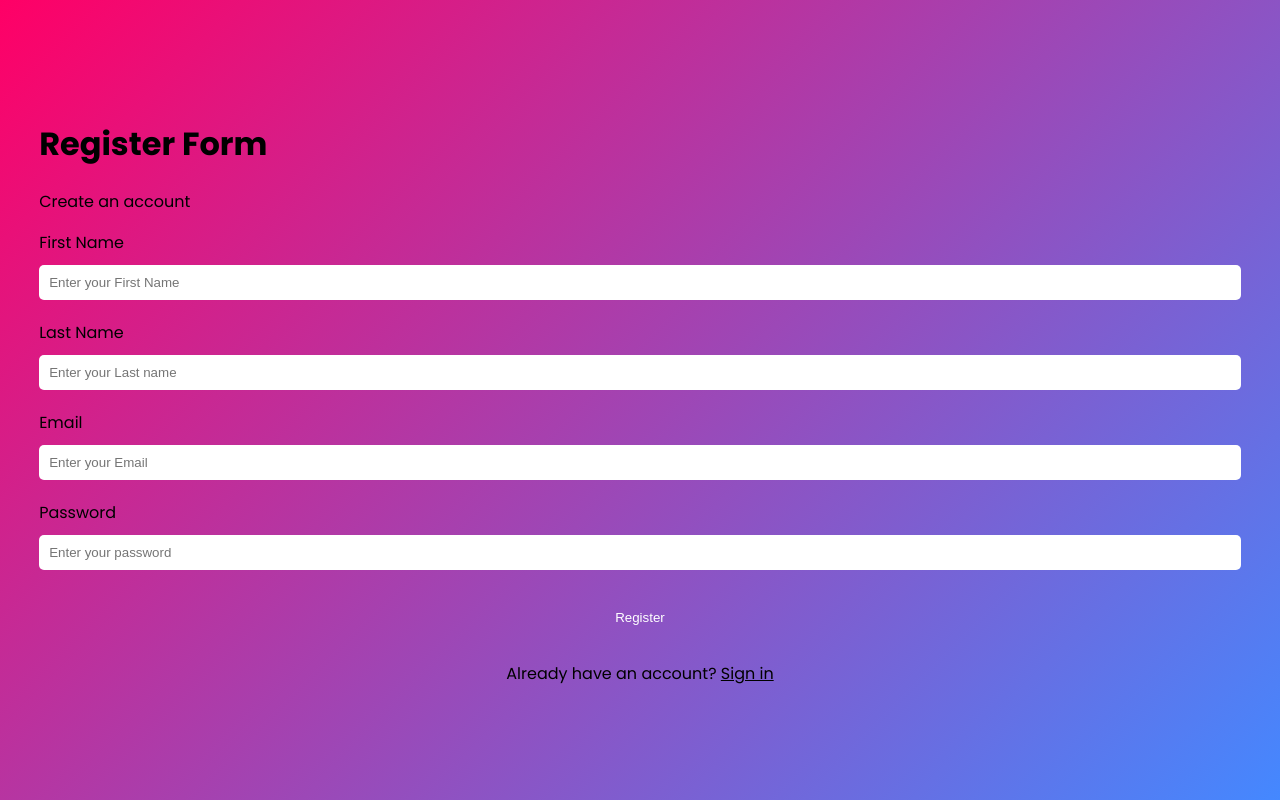
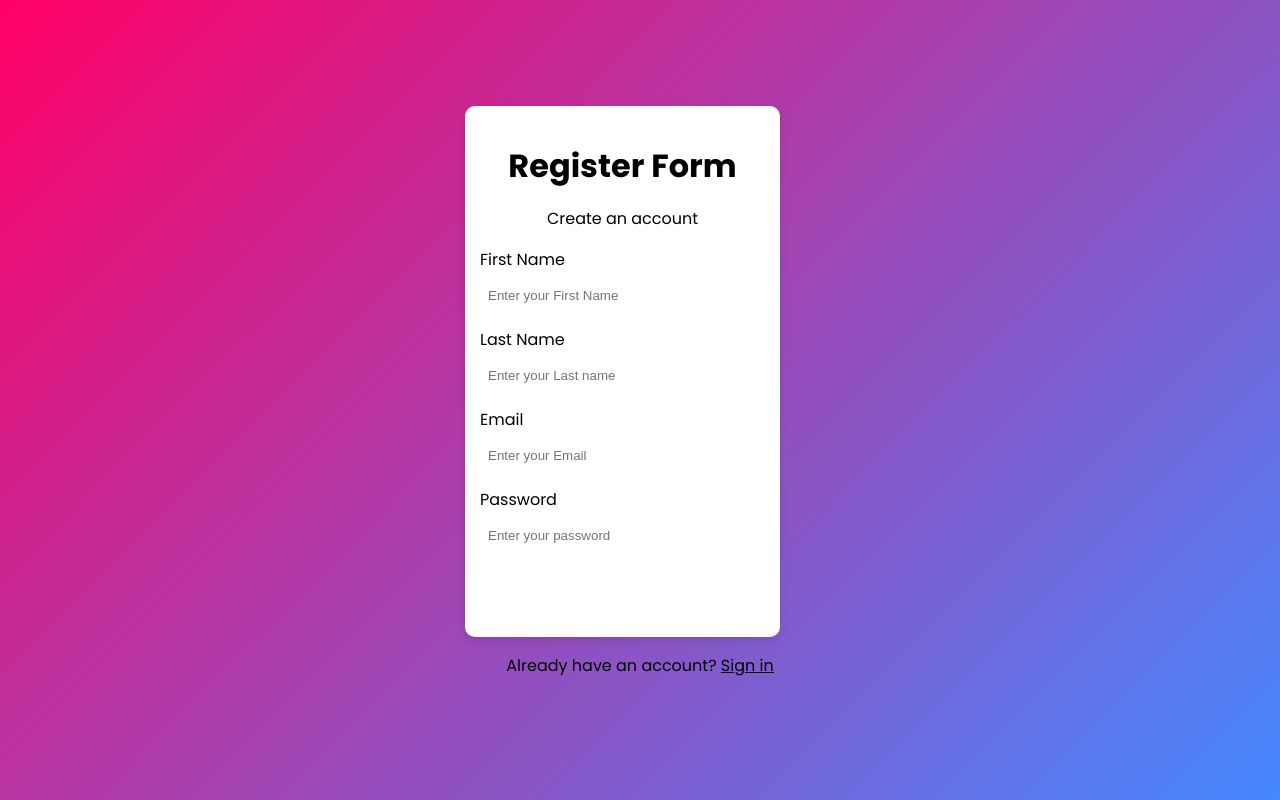
Before and after one commit to dorca-joy/BRANDBIZ-AABFR, a PHP site: page /registration.html in a window 1280 px wide. Run offline with PHP 8.4, Linux system fonts and the light colour scheme.

Commit message:
reduced the input
reduced the input to smaller width

```diff
--- a/CSS/signup.css
+++ b/CSS/signup.css
@@ -14,22 +14,23 @@ body {
 }
 
 /* Form Container */
-.form-container {
+.container {
   background: #fff;
-  padding: 20px;
+  padding: 15px; /* Reduced padding */
   border-radius: 10px;
   box-shadow: 0 4px 8px rgba(0, 0, 0, 0.1);
-  width: 100%;
-  max-width: 400px;
+  width: 90%; /* Adjusted width */
+  max-width: 350px; /* Adjusted max-width */
+  box-sizing: border-box;
 }
 
-.form-container h1 {
+.container h1 {
   text-align: center;
-  margin-bottom: 20px;
+  margin-bottom: 15px; /* Reduced margin */
   color: var(--primary-color);
 }
 
-.form-container p {
+.container p {
   text-align: center;
   color: var(--text-light);
 }
@@ -39,8 +40,8 @@ input[type="text"],
 input[type="email"],
 input[type="password"] {
   width: 100%;
-  padding: 10px;
-  margin: 10px 0 20px 0;
+  padding: 8px; /* Reduced padding */
+  margin: 8px 0 16px 0; /* Adjusted margin */
   display: inline-block;
   border: 1px solid var(--primary-color);
   border-radius: 5px;
@@ -57,7 +58,7 @@ input[type="password"]:focus {
 button {
   background-color: var(--primary-color);
   color: white;
-  padding: 10px 20px;
+  padding: 10px; /* Adjusted padding */
   margin: 10px 0;
   border: none;
   border-radius: 5px;
@@ -93,7 +94,7 @@ a:hover {
 
 /* Responsive Design */
 @media screen and (max-width: 600px) {
-  .form-container {
-    padding: 10px;
+  .container {
+    padding: 10px; /* Reduced padding for smaller screens */
   }
 }
```
